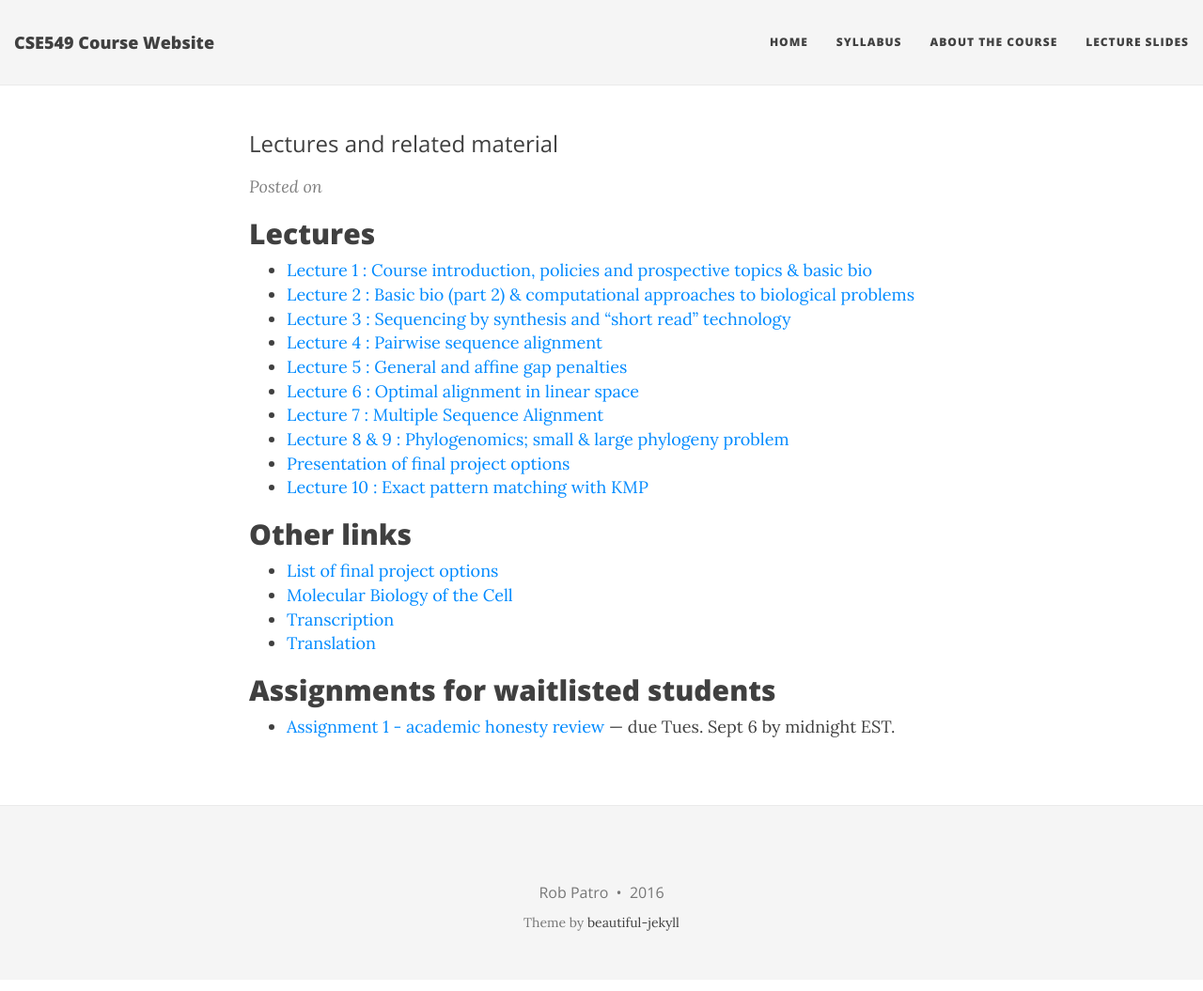
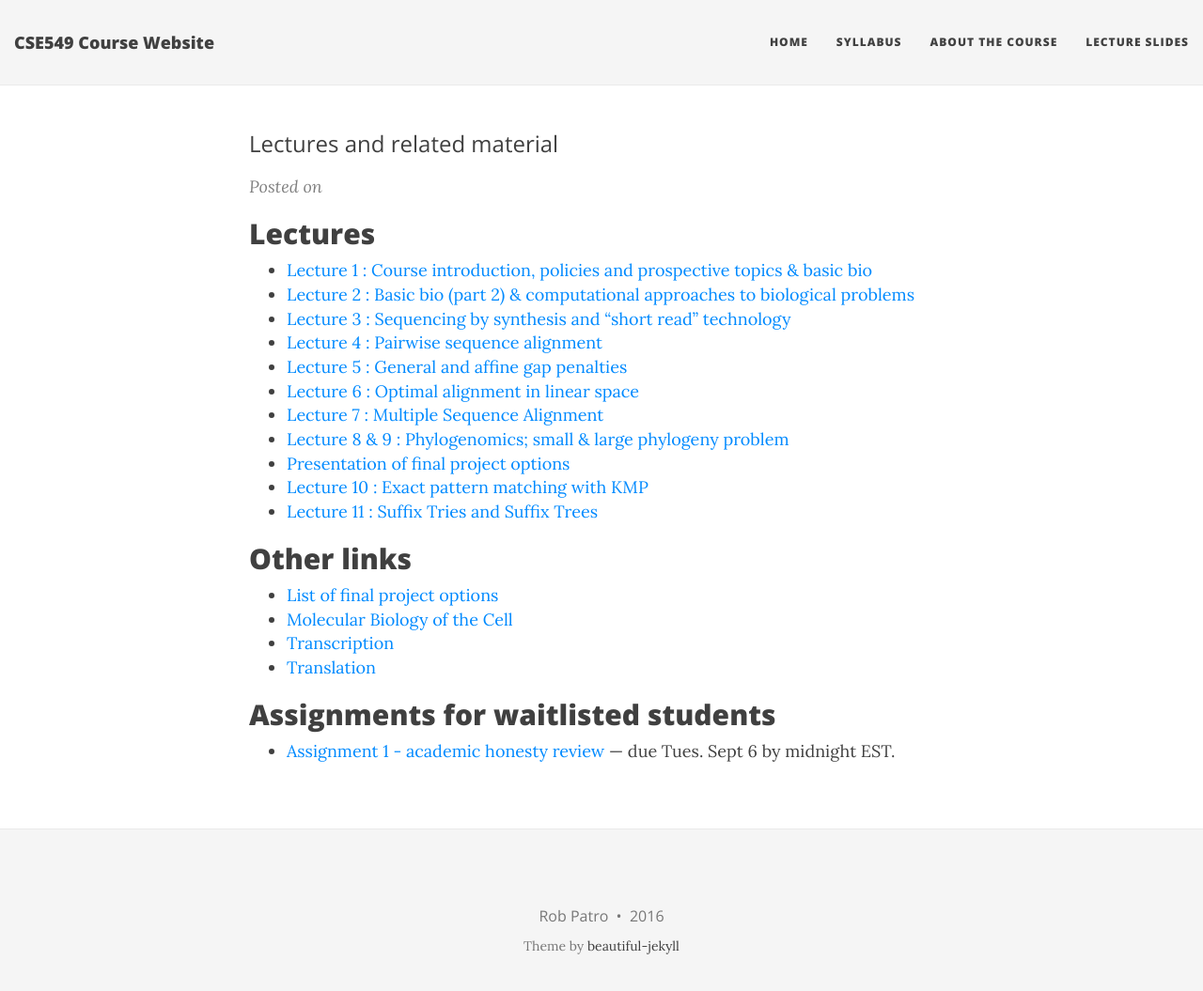
Before and after one commit to rob-p/CSE549F16, a Jekyll site: the page built from lectures.md, in a window 1280 px wide and 1068 px high. Shown: the top 1055 px of the window at 94% size. Built offline with Jekyll 4.4.1, drawn with Linux system fonts in a browser that asks for light colours; nearby versions of some CDN libraries.

Commit message:
add suffix tree lecture

```diff
--- a/lectures.md
+++ b/lectures.md
@@ -16,6 +16,7 @@ subtitle: Lectures and related material
  * [Lecture 8 & 9 : Phylogenomics; small & large phylogeny problem][8]
  * [Presentation of final project options][proj]
  * [Lecture 10 : Exact pattern matching with KMP][9]
+ * [Lecture 11 : Suffix Tries and Suffix Trees][10]
 
 ## Other links
  * [List of final project options][proj]
```
Also changed, not shown: other parts of lectures.md (+1 -0 lines), 1 other file.
